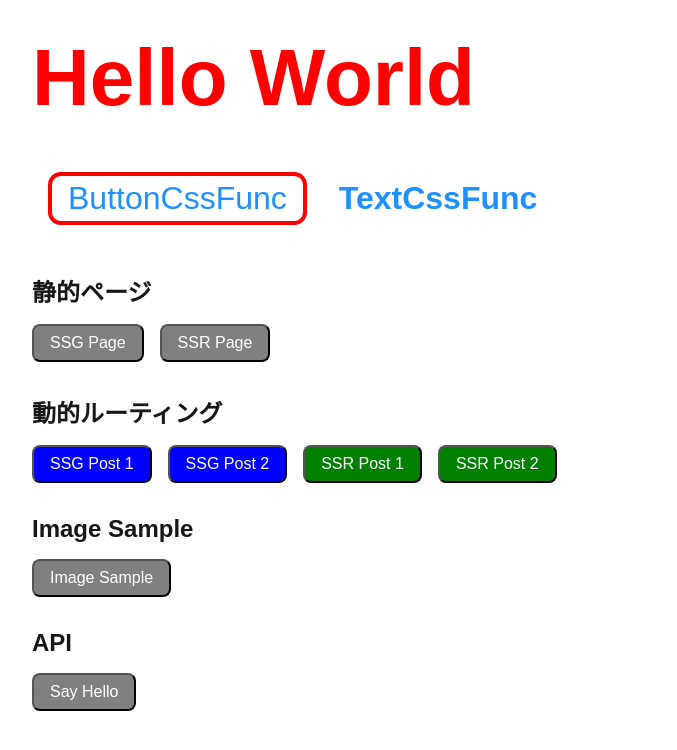
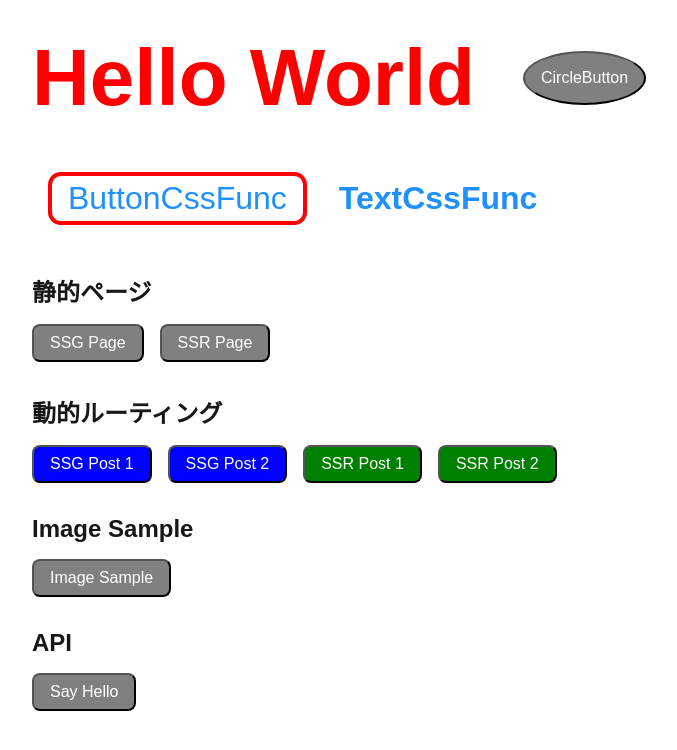
Before and after one commit to Kyoya67/Typescript-React-NextJS-Web, a Next.js app: page / in a window 1280 px wide. Shown: the top 750 px of the page, without its empty margins (0-677 px from the left). Built offline with nearby package versions, Linux system fonts and the light colour scheme.

Commit message:
feat: add styled component extend

```diff
--- a/pages/index.tsx
+++ b/pages/index.tsx
@@ -54,11 +54,19 @@ const Button = styled.button<ButtonProps>`
   gap: 1rem;
 `;
 
+const CircleButton = styled(Button)`
+  border-radius: 50%;
+  padding: 1rem;
+`
+
 const Page: NextPage = () => {
   return (
     <>
       <div style={{ margin: "2rem" }}>
-        <H1>Hello World</H1>
+        <div style={{ display: "flex", gap: "3rem", alignItems: "center" }}>
+          <H1>Hello World</H1>
+          <CircleButton color="white" backgroundColor="gray">CircleButton</CircleButton>
+        </div>
         <div style={{ marginTop: "2rem", display: "flex", gap: "1rem", alignItems: "center" }}>
           <ButtonCssFunc>ButtonCssFunc</ButtonCssFunc>
           <TextCssFunc>TextCssFunc</TextCssFunc>
```
